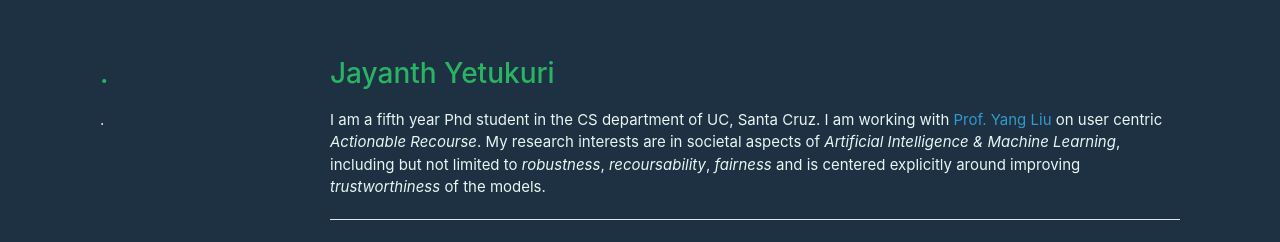
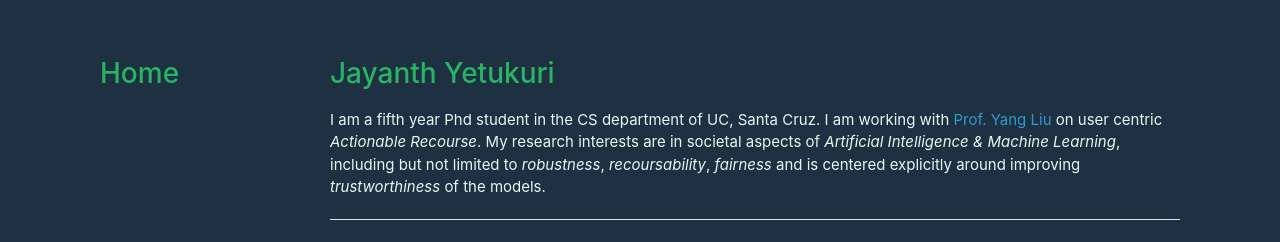
Before and after one commit to jayanthyetukuri/jayanthyetukuri.github.io, a Jekyll site: the page built from index.md, in a window 1280 px wide. Shown: the top 242 px of the page. Built offline with Jekyll 4.4.1, drawn with Linux system fonts in a browser that asks for light colours; our own code applies the rules of GitHub Pages for plain Markdown files; the repository's description, which GitHub fills in, is left out.

Commit message:
Update _config.yml

```diff
--- a/_config.yml
+++ b/_config.yml
@@ -14,8 +14,8 @@
 
 
 theme: jekyll-theme-minimal
-title: .
-description: .
+title: Home
+description:
 show_downloads: False
 google_analytics: False
 # navigation:
```
